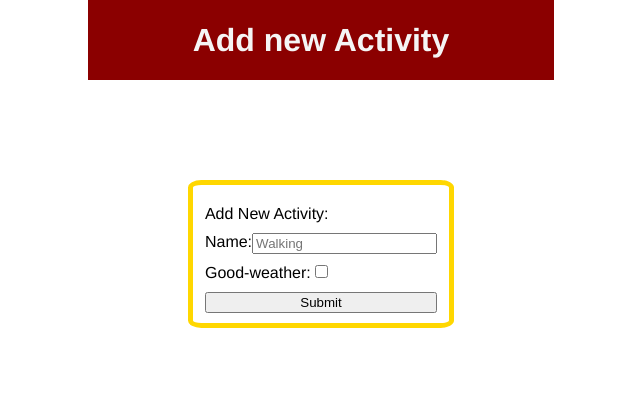
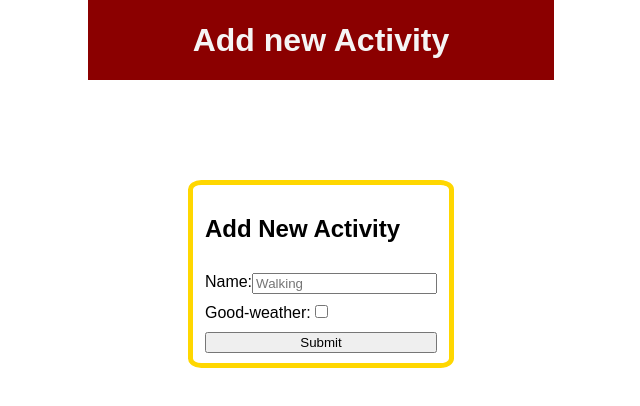
Before and after one commit to StellaKakarali/Recap-Project-4-Weather-App, a React (Create React App) app: page / in a window 1280 px wide. Shown: the top 406 px of the page, without its empty margins (319-959 px from the left). Built offline with nearby package versions, Linux system fonts and the light colour scheme.

Commit message:
add changes for merge

```diff
--- a/src/ActivityForm.css
+++ b/src/ActivityForm.css
@@ -3,11 +3,13 @@
 *::after {
   box-sizing: border-box;
 }
-
+body {
+  font-family: Arial, Helvetica, sans-serif;
+}
 h1 {
   background: #8b0000;
-  color: whitesmoke;
-  height: 80px;
+  color: #f5f5f5;
+  height: 5rem;
   display: flex;
   align-items: center;
   justify-content: center;
@@ -20,7 +22,6 @@ div {
   display: flex;
   flex-direction: column;
   align-items: center;
-  font-family: Helvetica;
 }
 
 form {
--- a/src/ActivityForm.js
+++ b/src/ActivityForm.js
@@ -1,13 +1,10 @@
-import { useState } from "react";
 import "./ActivityForm.css";
 
 export default function ActivityForm({ onAddActivity }) {
-  //console.log(onAddActivity);
   function handleSubmit(event) {
     event.preventDefault();
 
     const newActivity = {
-      id: uid(),
       name: event.target.elements.activity.value,
       isForGoodWeather: event.target.elements.weatherActivity.checked,
     };
@@ -23,9 +20,9 @@ export default function ActivityForm({ onAddActivity }) {
     <div>
       <h1>Add new Activity</h1>
       <form onSubmit={handleSubmit}>
-        <label> Add New Activity: </label>
+        <h2> Add New Activity </h2>
         <section className="beside">
-          <label>Name: </label>
+          <label htmlFor="activity">Name: </label>
           <input
             id="activity"
             type="text"
@@ -34,7 +31,7 @@ export default function ActivityForm({ onAddActivity }) {
           />
         </section>
         <section className="beside">
-          <label>Good-weather: </label>
+          <label htmlFor="weather">Good-weather: </label>
           <input id="weather" type="checkbox" name="weatherActivity" />
         </section>
         <button id="button" type="submit">
```
Also changed, not shown: src/App.js (+0 -7 lines).
